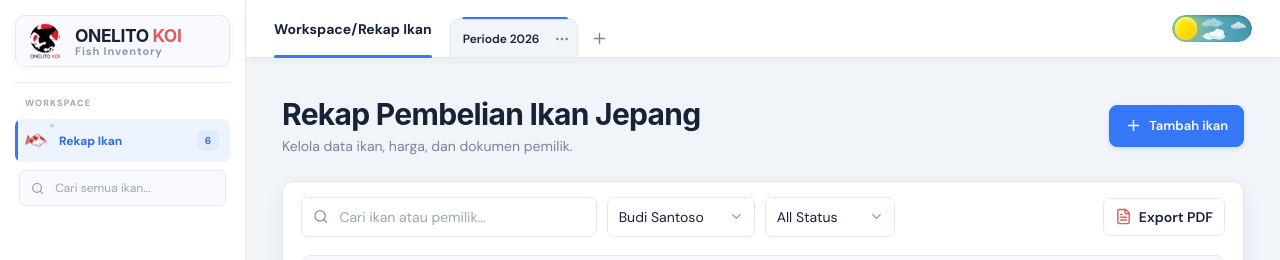
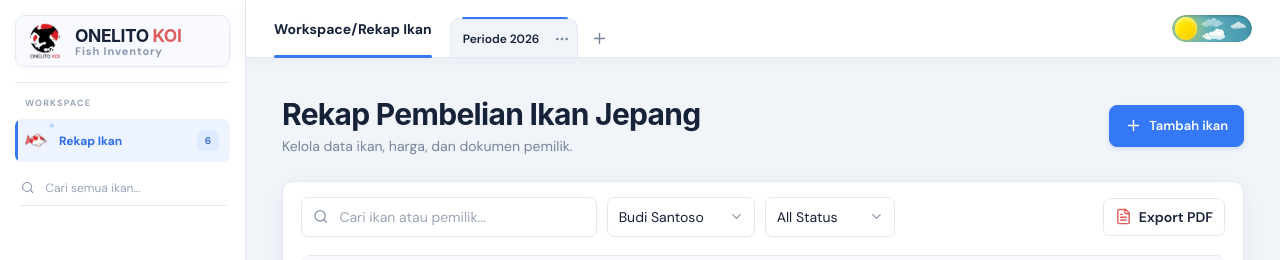
Before and after one commit to absyalsatria20/Project-Onelito, a React (Vite) app: page / in a window 1280 px wide. Both pictures are taken after typing "Sample123" into the empty fields and a click on the button "Masuk". Shown: the top 260 px of the page. Built offline with nearby package versions, Linux system fonts and the light colour scheme.

Commit message:
feat: restyle sidebar global search with bottom border only and restore 'Global Search Aktif' label

```diff
--- a/src/App.tsx
+++ b/src/App.tsx
@@ -410,7 +410,7 @@ function App() {
         </nav>
         {!sidebarCollapsed && (
           <div style={{padding: '0 4px', marginTop: '8px', position: 'relative'}}>
-            <label className="search-field" style={{width: '100%', height: '36px', background: 'var(--panel-soft)', borderRadius: '6px'}}>
+            <label className="search-field" style={{width: '100%', height: '36px', background: 'transparent', border: 'none', borderBottom: '1.5px solid var(--line)', borderRadius: '0', padding: '0 2px'}}>
               <Search size={15}/>
               <input
                 value={globalQuery}
@@ -435,6 +435,11 @@ function App() {
                 </button>
               )}
             </label>
+            {isGlobalSearch && (
+              <div style={{display: 'flex', justifyContent: 'space-between', alignItems: 'center', marginTop: '4px', padding: '0 2px'}}>
+                <small style={{fontSize: '10px', color: 'var(--blue)', fontWeight: 600}}>Global Search Aktif</small>
+              </div>
+            )}
             {isGlobalSearch && globalQuery.trim() !== '' && allRecordsWithPeriod.length > 0 && (
               <div style={{position: 'absolute', top: '42px', left: 0, right: 0, background: 'var(--panel)', border: '1px solid var(--line)', borderRadius: '8px', boxShadow: '0 8px 24px rgba(0,0,0,0.15)', zIndex: 100, maxHeight: '260px', overflowY: 'auto', padding: '4px'}}>
                 {allRecordsWithPeriod.filter(r => r.name.toLowerCase().includes(globalQuery.toLowerCase()) || r.owner.toLowerCase().includes(globalQuery.toLowerCase())).slice(0, 6).map(item => (
```
